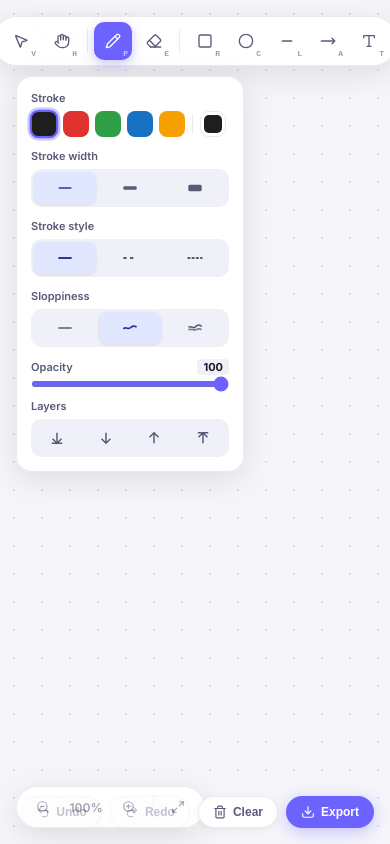
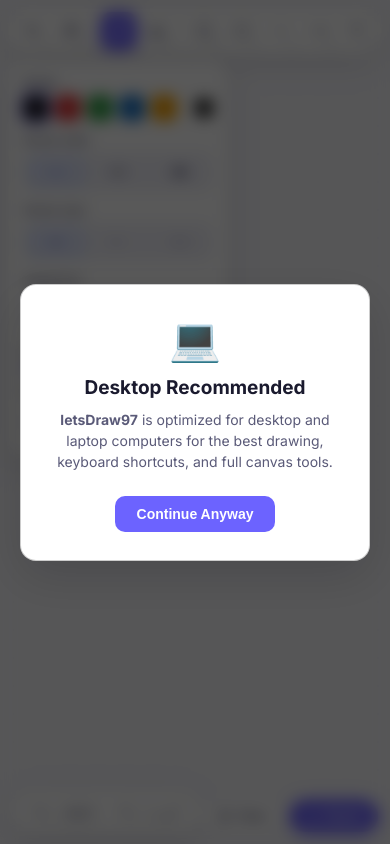
Before and after one commit to MNaushad97/letsDraw97, a React (Vite) app: page / in a window 390 px wide. Built offline with nearby package versions, Linux system fonts and the light colour scheme.

Commit message:
Add desktop recommendation modal popup for mobile devices

```diff
--- a/src/App.jsx
+++ b/src/App.jsx
@@ -12,20 +12,20 @@
   const canvasRef = useRef(null);
 
   // ── Tool state ──────────────────────────────────────────
-  const [tool, setTool] = useState('brush');
-  const [color, setColor] = useState('#1e1e1e');
+  const [tool, setTool]                     = useState('brush');
+  const [color, setColor]                   = useState('#1e1e1e');
   const [backgroundColor, setBackgroundColor] = useState('transparent');
-  const [fillStyle, setFillStyle] = useState('hachure');
-  const [brushSize, setBrushSize] = useState(2);
-  const [strokeStyle, setStrokeStyle] = useState('solid');
-  const [sloppiness, setSloppiness] = useState(1);
-  const [fontFamily, setFontFamily] = useState('hand');
-  const [fontSize, setFontSize] = useState(22);
-  const [textAlign, setTextAlign] = useState('left');
-  const [opacity, setOpacity] = useState(100);
+  const [fillStyle, setFillStyle]           = useState('hachure');
+  const [brushSize, setBrushSize]           = useState(2);
+  const [strokeStyle, setStrokeStyle]       = useState('solid');
+  const [sloppiness, setSloppiness]         = useState(1);
+  const [fontFamily, setFontFamily]         = useState('hand');
+  const [fontSize, setFontSize]             = useState(22);
+  const [textAlign, setTextAlign]           = useState('left');
+  const [opacity, setOpacity]               = useState(100);
 
   // ── Selected Shape State ────────────────────────────────
-  const [selectedShape, setSelectedShape] = useState(null);
+  const [selectedShape, setSelectedShape]   = useState(null);
 
   // ── History state ───────────────────────────────────────
   const [canUndo, setCanUndo] = useState(false);
@@ -52,6 +52,16 @@
 
   // ── Theme ────────────────────────────────────────────────
   const [theme, setTheme] = useState(() => localStorage.getItem('letsdraw-theme') || 'light');
+
+  // ── Mobile Device Notice Modal ───────────────────────────
+  const [showMobileNotice, setShowMobileNotice] = useState(false);
+
+  useEffect(() => {
+    const isMobile = window.innerWidth <= 768 || /Android|webOS|iPhone|iPad|iPod|BlackBerry|IEMobile|Opera Mini/i.test(navigator.userAgent);
+    if (isMobile) {
+      setShowMobileNotice(true);
+    }
+  }, []);
 
   useEffect(() => {
     document.documentElement.setAttribute('data-theme', theme);
@@ -116,8 +126,8 @@
     canvasRef.current?.changeLayer(action);
   };
 
-  const handleZoomIn = () => setZoom((z) => Math.min(z + 10, 400));
-  const handleZoomOut = () => setZoom((z) => Math.max(z - 10, 15));
+  const handleZoomIn    = () => setZoom((z) => Math.min(z + 10, 400));
+  const handleZoomOut   = () => setZoom((z) => Math.max(z - 10, 15));
   const handleZoomReset = () => setZoom(100);
 
   return (
@@ -172,16 +182,16 @@
       <PropertiesPanel
         activeTool={tool}
         selectedShape={selectedShape}
-        color={color} onColorChange={setColor}
-        backgroundColor={backgroundColor} onBackgroundColorChange={setBackgroundColor}
-        fillStyle={fillStyle} onFillStyleChange={setFillStyle}
-        brushSize={brushSize} onBrushSizeChange={setBrushSize}
-        strokeStyle={strokeStyle} onStrokeStyleChange={setStrokeStyle}
-        sloppiness={sloppiness} onSloppinessChange={setSloppiness}
-        fontFamily={fontFamily} onFontFamilyChange={setFontFamily}
-        fontSize={fontSize} onFontSizeChange={setFontSize}
-        textAlign={textAlign} onTextAlignChange={setTextAlign}
-        opacity={opacity} onOpacityChange={setOpacity}
+        color={color}                       onColorChange={setColor}
+        backgroundColor={backgroundColor}   onBackgroundColorChange={setBackgroundColor}
+        fillStyle={fillStyle}               onFillStyleChange={setFillStyle}
+        brushSize={brushSize}               onBrushSizeChange={setBrushSize}
+        strokeStyle={strokeStyle}           onStrokeStyleChange={setStrokeStyle}
+        sloppiness={sloppiness}             onSloppinessChange={setSloppiness}
+        fontFamily={fontFamily}             onFontFamilyChange={setFontFamily}
+        fontSize={fontSize}                 onFontSizeChange={setFontSize}
+        textAlign={textAlign}               onTextAlignChange={setTextAlign}
+        opacity={opacity}                   onOpacityChange={setOpacity}
         onLayerChange={handleLayerChange}
       />
 
@@ -254,6 +264,27 @@
       >
         {toast}
       </div>
+
+      {/* Mobile Device Notice Modal */}
+      {showMobileNotice && (
+        <div className="mobile-modal-overlay">
+          <div className="mobile-modal-card">
+            <div className="mobile-modal-icon">💻</div>
+            <h3 className="mobile-modal-title">Desktop Recommended</h3>
+            <p className="mobile-modal-desc">
+              <strong>letsDraw97</strong> is optimized for desktop and laptop computers for the best drawing, keyboard shortcuts, and full canvas tools.
+            </p>
+            <div className="mobile-modal-actions">
+              <button
+                className="mobile-modal-btn primary"
+                onClick={() => setShowMobileNotice(false)}
+              >
+                Continue Anyway
+              </button>
+            </div>
+          </div>
+        </div>
+      )}
     </div>
   );
 }
--- a/src/index.css
+++ b/src/index.css
@@ -76,6 +76,9 @@
   color: var(--text-primary);
   user-select: none;
   -webkit-user-select: none;
+  touch-action: none;
+  -webkit-touch-callout: none;
+  -webkit-tap-highlight-color: transparent;
 }
 
 /* =============================================
@@ -87,6 +90,7 @@
   height: 100vh;
   overflow: hidden;
   background: var(--bg-canvas);
+  touch-action: none;
 }
 
 /* Canvas container */
@@ -95,12 +99,14 @@
   inset: 0;
   width: 100%;
   height: 100%;
+  touch-action: none;
 }
 
 .drawing-canvas {
   display: block;
   width: 100%;
   height: 100%;
+  touch-action: none;
 }
 
 /* =============================================
@@ -540,3 +546,104 @@
   background: var(--bg-elevated);
   color: var(--text-primary);
 }
+
+/* Mobile Responsiveness */
+@media (max-width: 768px) {
+  .top-bar {
+    top: 8px;
+    padding: 3px 6px;
+    gap: 2px;
+    max-width: 96vw;
+    overflow-x: auto;
+  }
+  .side-panel {
+    top: 60px;
+    left: 8px;
+    width: 220px;
+    max-height: calc(100vh - 120px);
+    overflow-y: auto;
+  }
+  .bottom-bar {
+    bottom: 12px;
+    left: 12px;
+  }
+  .corner-actions {
+    bottom: 12px;
+    right: 12px;
+  }
+}
+
+/* Mobile Notice Modal Overlay */
+.mobile-modal-overlay {
+  position: fixed;
+  inset: 0;
+  z-index: 9999;
+  background: rgba(0, 0, 0, 0.65);
+  backdrop-filter: blur(8px);
+  -webkit-backdrop-filter: blur(8px);
+  display: flex;
+  align-items: center;
+  justify-content: center;
+  padding: 20px;
+}
+
+.mobile-modal-card {
+  background: var(--bg-surface);
+  border: 1px solid var(--border-active);
+  border-radius: var(--radius-lg);
+  padding: 28px 24px;
+  max-width: 360px;
+  width: 100%;
+  text-align: center;
+  box-shadow: var(--shadow-lg);
+  animation: modalPop 0.25s cubic-bezier(0.175, 0.885, 0.32, 1.275);
+}
+
+@keyframes modalPop {
+  0% { transform: scale(0.9); opacity: 0; }
+  100% { transform: scale(1); opacity: 1; }
+}
+
+.mobile-modal-icon {
+  font-size: 42px;
+  margin-bottom: 12px;
+}
+
+.mobile-modal-title {
+  font-size: 19px;
+  font-weight: 700;
+  color: var(--text-primary);
+  margin-bottom: 10px;
+}
+
+.mobile-modal-desc {
+  font-size: 14px;
+  line-height: 1.5;
+  color: var(--text-secondary);
+  margin-bottom: 24px;
+}
+
+.mobile-modal-actions {
+  display: flex;
+  gap: 10px;
+  justify-content: center;
+}
+
+.mobile-modal-btn {
+  padding: 10px 22px;
+  border-radius: var(--radius-md);
+  font-size: 14px;
+  font-weight: 600;
+  cursor: pointer;
+  border: none;
+  transition: all var(--transition-fast);
+}
+
+.mobile-modal-btn.primary {
+  background: var(--accent);
+  color: #ffffff;
+}
+
+.mobile-modal-btn.primary:hover {
+  background: var(--accent-hover);
+}
```
Also changed, not shown: src/components/Canvas.jsx (+128 -98 lines).
